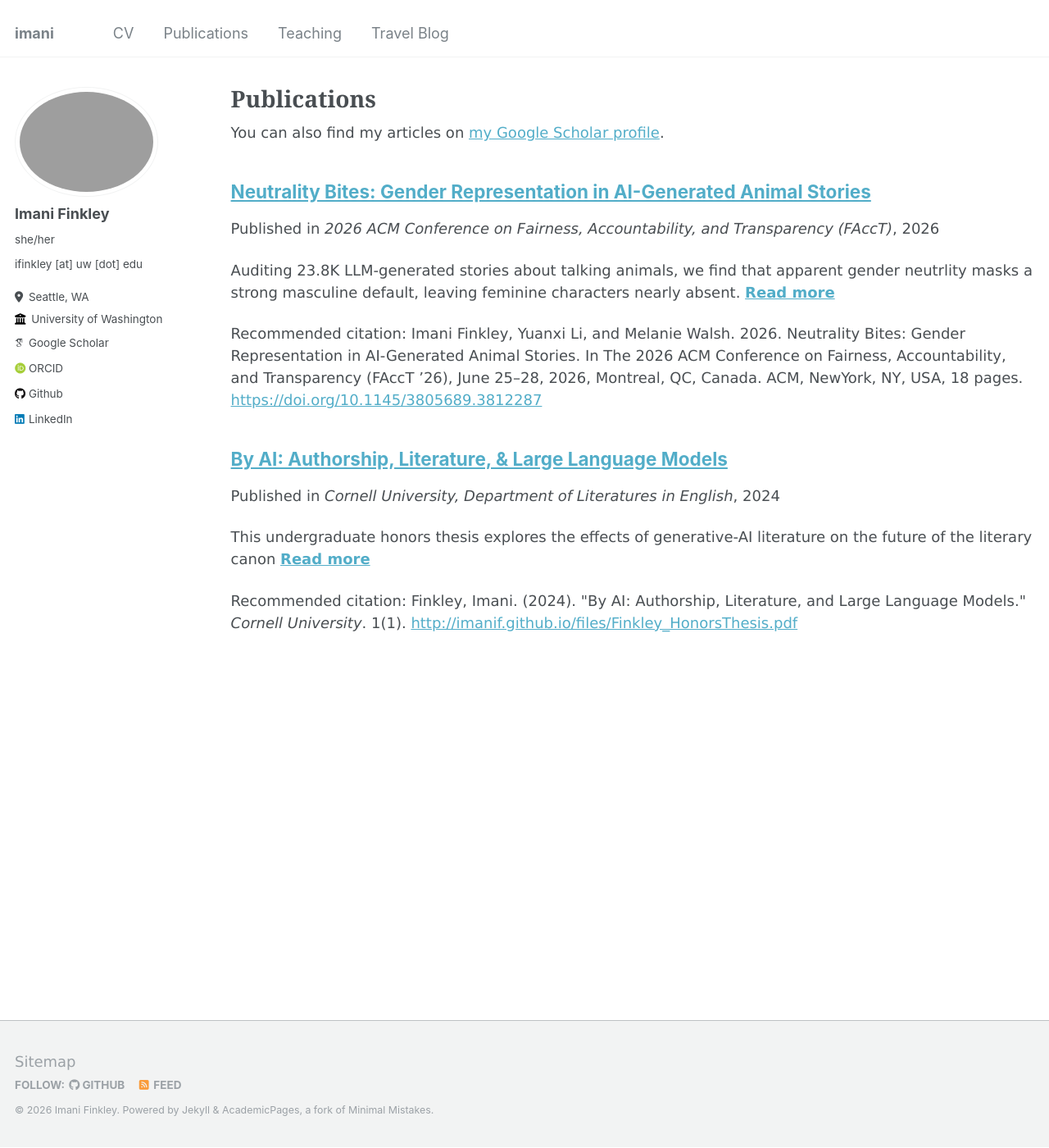
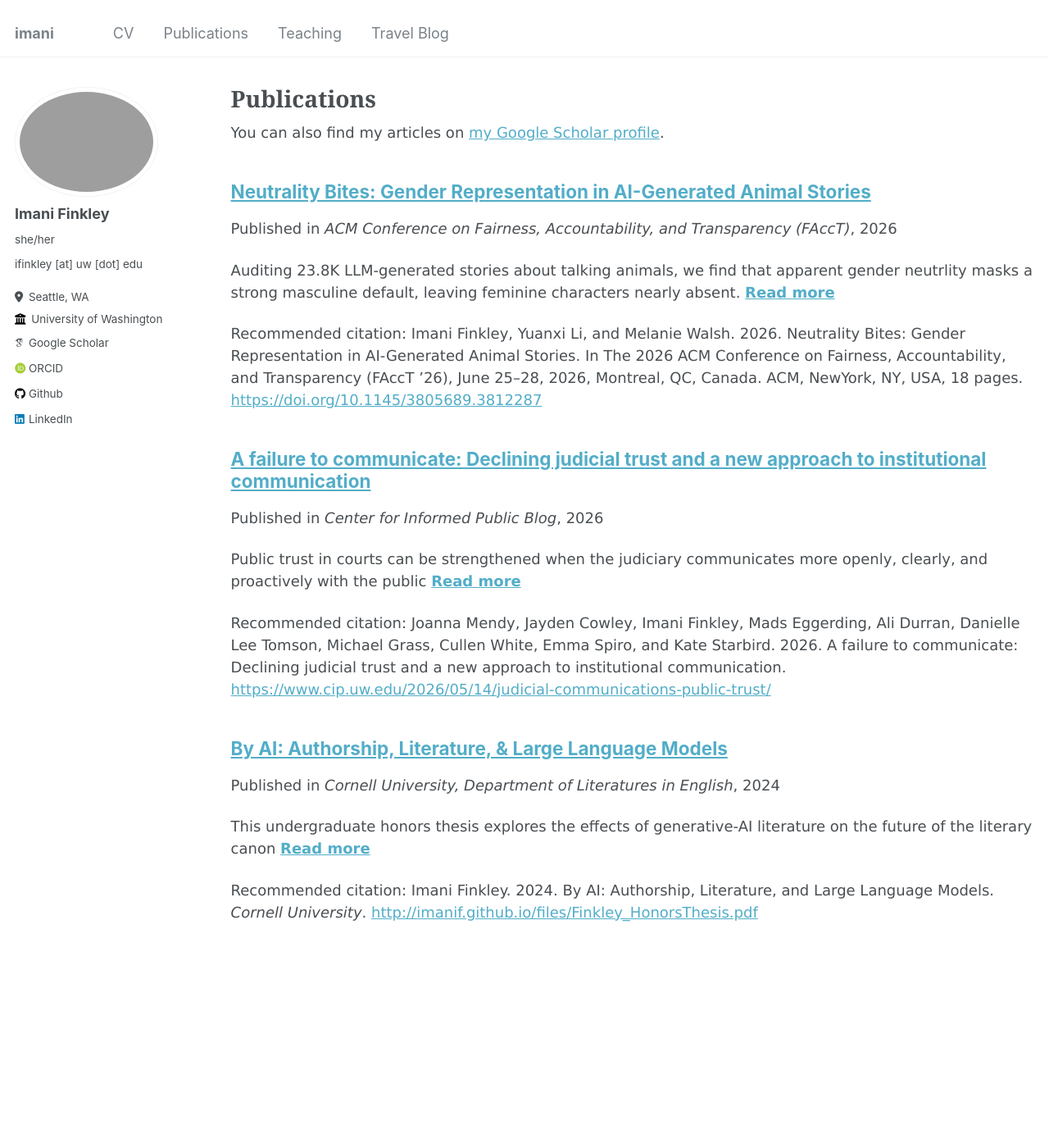
Before and after one commit to imanif/imanif.github.io, a Jekyll site: the page built from _pages/publications.md, in a window 1280 px wide and 1400 px high. Shown: the whole window at 82% size. Built offline with Jekyll 4.4.1, drawn with Linux system fonts in a browser that asks for light colours; some web fonts are replaced.

Commit message:
edit publications

```diff
--- a/_publications/ByAI.md
+++ b/_publications/ByAI.md
@@ -6,7 +6,7 @@ excerpt: 'This undergraduate honors thesis explores the effects of generative-AI
 date: 2024-04-19
 venue: 'Cornell University, Department of Literatures in English'
 paperurl: 'http://imanif.github.io/files/Finkley_HonorsThesis.pdf'
-citation: 'Finkley, Imani. (2024). &quot;By AI: Authorship, Literature, and Large Language Models.&quot; <i>Cornell University</i>. 1(1).'
+citation: 'Imani Finkley. 2024. By AI: Authorship, Literature, and Large Language Models. <i>Cornell University</i>.'
 ---
 
 The contents above will be part of a list of publications, if the user clicks the link for the publication than the contents of section will be rendered as a full page, allowing you to provide more information about the paper for the reader. When publications are displayed as a single page, the contents of the above "citation" field will automatically be included below this section in a smaller font.
--- /dev/null
+++ b/_publications/drg.md
@@ -0,0 +1,10 @@
+---
+title: "A failure to communicate: Declining judicial trust and a new approach to institutional communication"
+collection: publications
+permalink: /publication/judicialcomm
+excerpt: 'Public trust in courts can be strengthened when the judiciary communicates more openly, clearly, and proactively with the public'
+date: 2026-05-14
+venue: 'Center for Informed Public Blog'
+paperurl: 'https://www.cip.uw.edu/2026/05/14/judicial-communications-public-trust/'
+citation: 'Joanna Mendy, Jayden Cowley, Imani Finkley, Mads Eggerding, Ali Durran, Danielle Lee Tomson, Michael Grass, Cullen White, Emma Spiro, and Kate Starbird. 2026. A failure to communicate: Declining judicial trust and a new approach to institutional communication.'
+---
```
Also changed, not shown: _publications/neutralitybites.md (+1 -1 lines).
